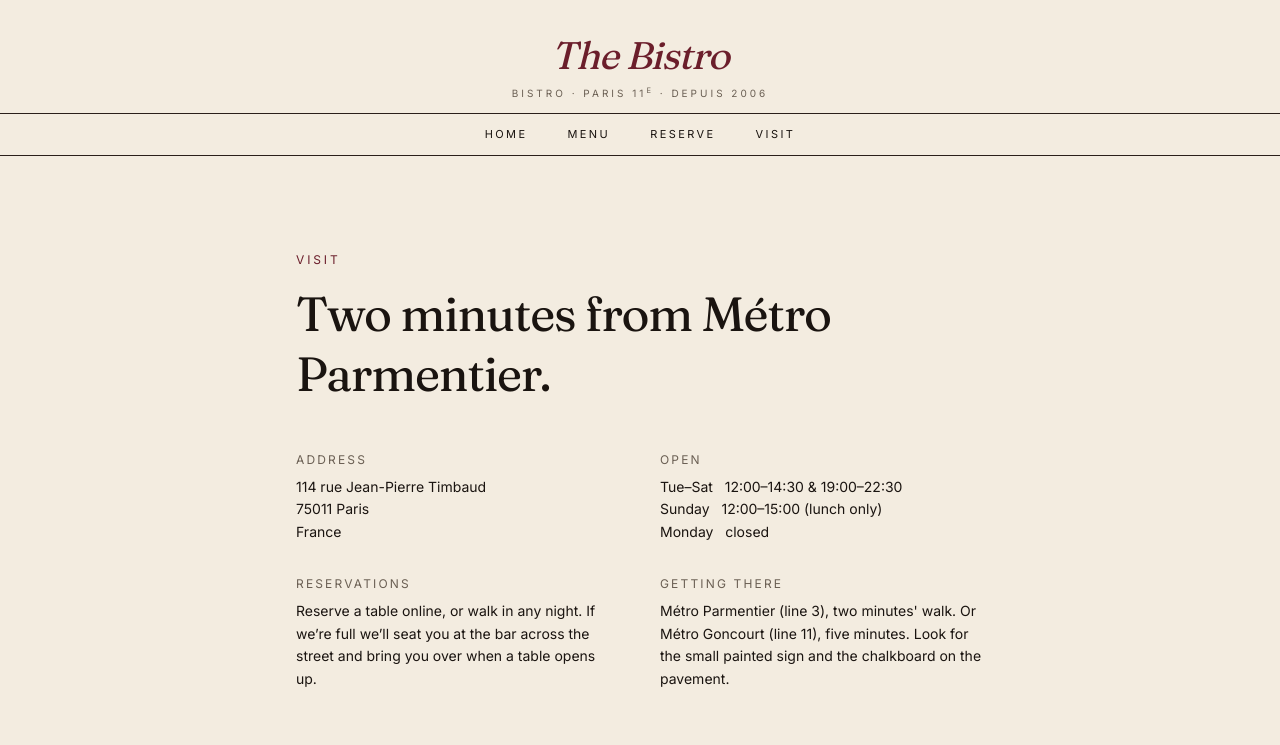
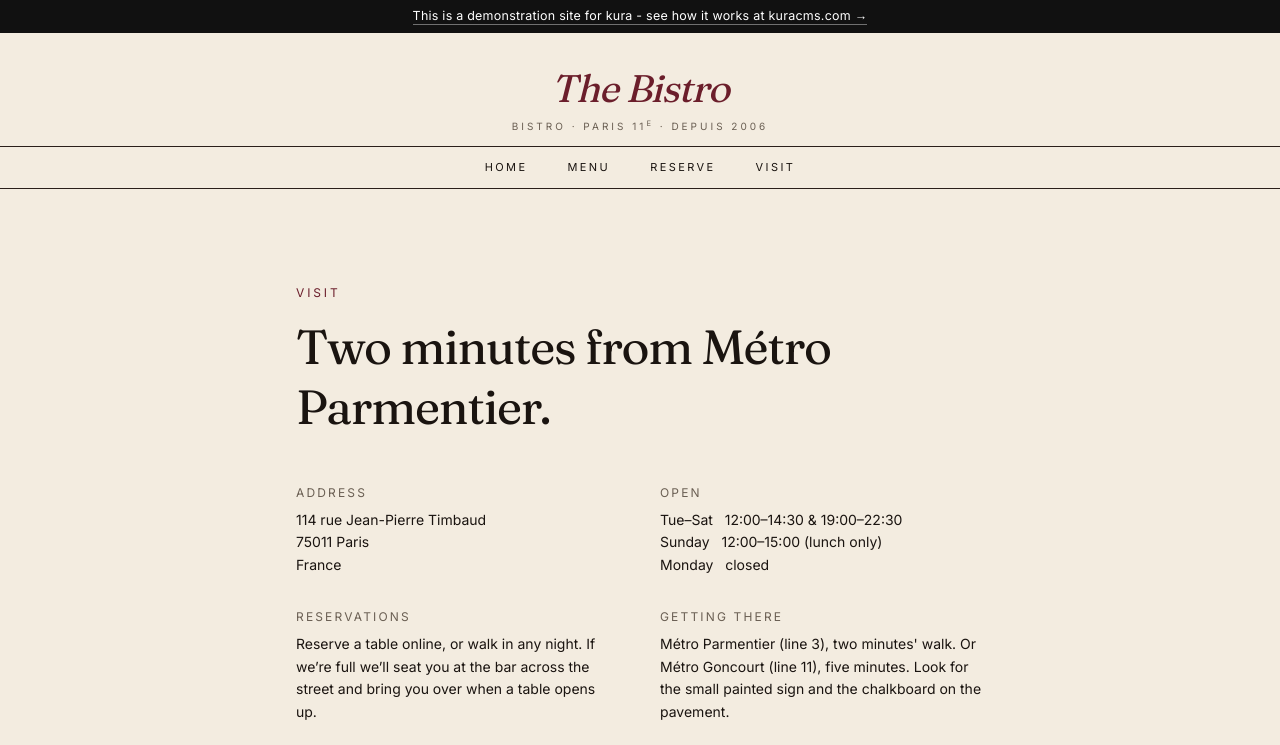
Before and after one commit to kuracms/kura-restaurant-example, a Next.js app: page /visit in a window 1280 px wide. Shown: the top 745 px of the page. Built offline with nearby package versions, Linux system fonts and the light colour scheme; grey boxes are pictures that could not be loaded.

Commit message:
header: add subtle 'demonstration site for kura' banner above the site header
Consistent across all five demos - thin dark strip, small text, link back to kuracms.com. Mark asked for it so visitors landing on any of the demo sites know what they're looking at.

```diff
--- a/src/app/layout.tsx
+++ b/src/app/layout.tsx
@@ -26,6 +26,30 @@ export default function RootLayout({ children }: { children: React.ReactNode })
   return (
     <html lang="en" className={`${fraunces.variable} ${inter.variable} h-full antialiased`}>
       <body className="min-h-full flex flex-col">
+        <div
+          style={{
+            background: "#111",
+            color: "#d9d9d9",
+            textAlign: "center",
+            padding: "0.45rem 1rem",
+            fontSize: "0.78rem",
+            letterSpacing: "0.02em",
+          }}
+        >
+          <a
+            href="https://kuracms.com"
+            target="_blank"
+            rel="noreferrer"
+            style={{
+              color: "#fff",
+              textDecoration: "none",
+              borderBottom: "1px solid rgba(255,255,255,0.4)",
+              paddingBottom: 1,
+            }}
+          >
+            This is a demonstration site for kura - see how it works at kuracms.com &rarr;
+          </a>
+        </div>
         <header>
           <div className="mx-auto max-w-6xl px-6 sm:px-10 pt-8 pb-3 text-center">
             <Link
```
